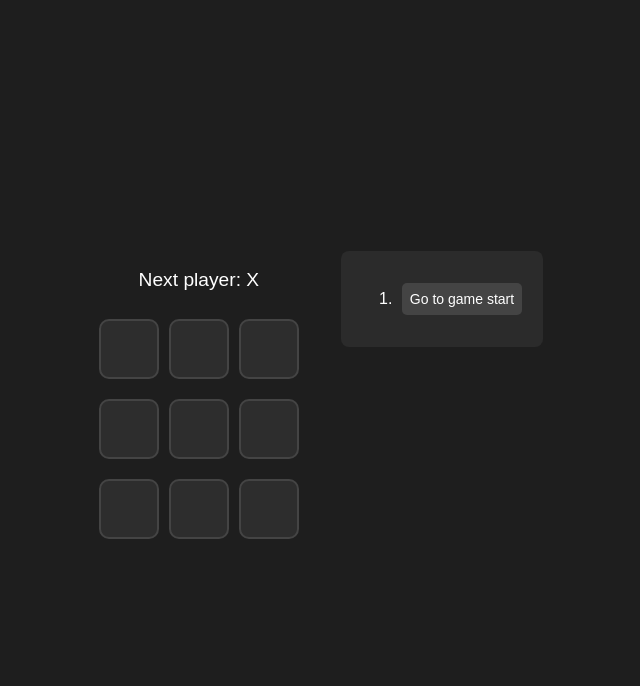
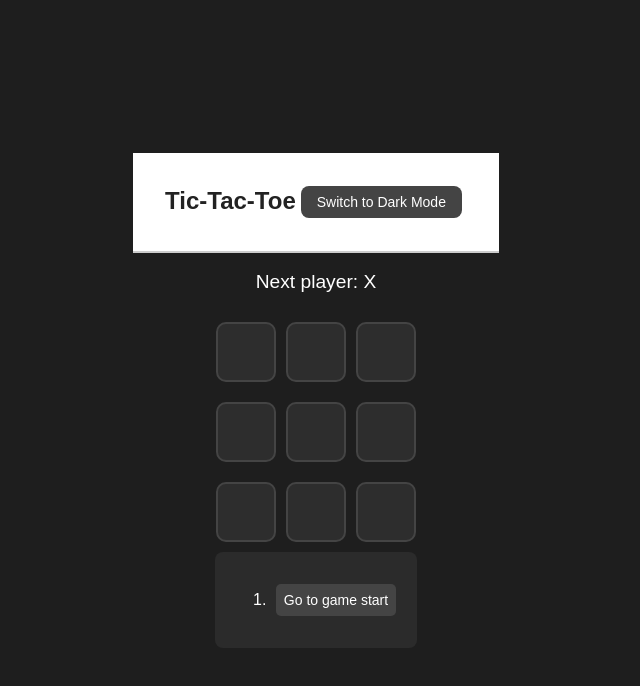
Before and after one commit to MisuClick/github-practice-tictactoe-Cabales, a React (Vite) app in the folder App/: page / in a window 1280 px wide. Shown: the top 686 px of the page, without its empty margins (324-964 px from the left). Built offline with nearby package versions, Linux system fonts and the light colour scheme.

Commit message:
Fixed issue

```diff
--- a/App/src/components/Game.tsx
+++ b/App/src/components/Game.tsx
@@ -7,6 +7,7 @@ export default function Game() {
     Array(9).fill(null),
   ]);
   const [currentMove, setCurrentMove] = useState(0);
+  const [theme, setTheme] = useState("light");
 
   const xIsNext = currentMove % 2 === 0;
   const currentSquares = history[currentMove];
@@ -31,14 +32,14 @@ export default function Game() {
   });
 
   return (
-    <div className="game">
-      <div className="game-container">
-        <div className="game-board">
-          <Board xIsNext={xIsNext} squares={currentSquares} onPlay={handlePlay} />
-        </div>
-        <div className="game-info">
-          <ol>{moves}</ol>
-        </div>
+     <div className={`game ${theme}`}>
+      <Navbar theme={theme} onToggle={() => setTheme(theme === "light" ? "dark" : "light")} />
+
+      <div className="game-board">
+        <Board xIsNext={xIsNext} squares={currentSquares} onPlay={handlePlay} />
+      </div>
+      <div className="game-info">
+        <ol>{moves}</ol>
       </div>
     </div>
   );
```
